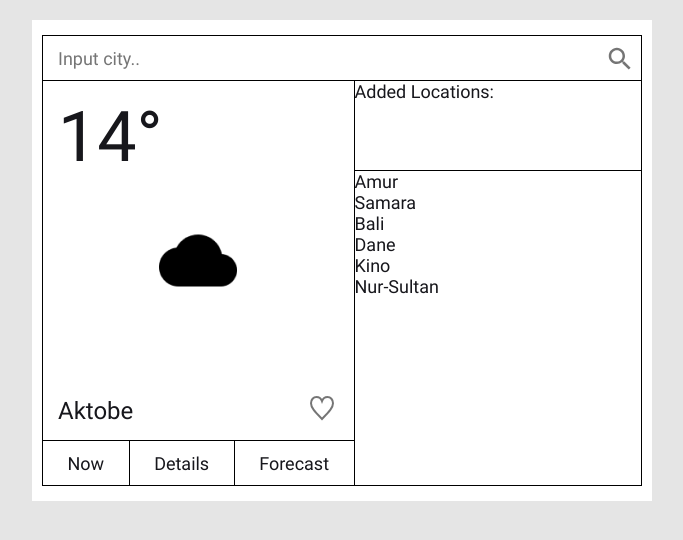
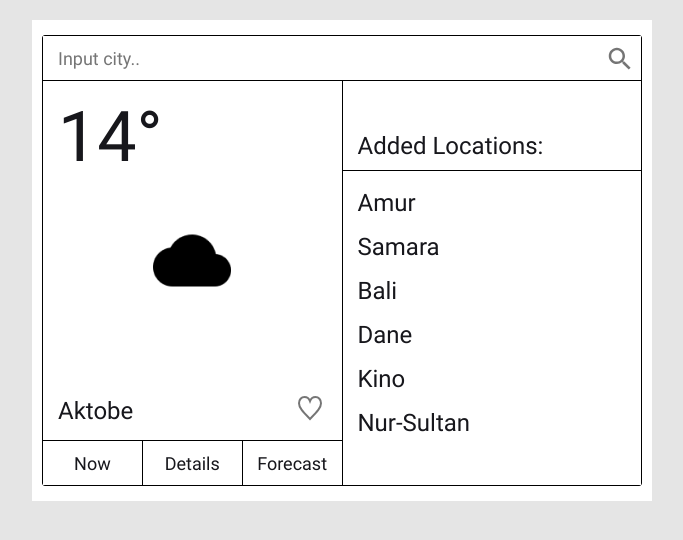
Before and after one commit to OlegKochiev/js_marafon, a website: page week7/weather_UI/app/index.html in a window 1280 px wide. Shown: the whole page, without its empty margins (298-981 px from the left). Drawn offline with Linux system fonts and the light colour scheme.

Commit message:
was readmy main template

```diff
--- a/week7/weather_UI/app/index.html
+++ b/week7/weather_UI/app/index.html
@@ -32,9 +32,11 @@
         <button class="weather-main__favourite" type="button"></button>
 
       </div>
-      <h2 class="weather__location-title">
-        Added Locations:
-      </h2>
+      <div class="weather__title-wrapper">
+        <h2 class="weather__location-title">
+          Added Locations:
+        </h2>
+      </div>
 
       <ul class="weather__location-list">
         <li class="weather__location-item">Amur</li>
--- a/week7/weather_UI/app/scss/_weather.scss
+++ b/week7/weather_UI/app/scss/_weather.scss
@@ -1,39 +1,35 @@
 .weather {
   max-width: 620px;
   width: 100%;
-  min-height: 460px;
-  height: 100%;
-  background-color: $white;
   margin: 20px auto;
   padding: 15px 10px;
+  background-color: $white;
 
   &__grid {
     display: grid;
-    height: 100%;
-    grid-template-columns: repeat(6, 1fr2);
+    grid-template-columns: repeat(6, 1fr);
     grid-template-rows: repeat(10, 1fr);
     grid-gap: 1px;
     border: 1px solid $black;
+    border-radius: 3px;
     background-color: $black;
   }
 
   &__form,
   &__main,
-  &__location-title,
+  &__title-wrapper,
   &__location-list,
   &__nav {
     background-color: $white;
   }
 
-  &__form {
+  .weather-form {
     display: flex;
     justify-content: space-between;
     align-items: stretch;
     grid-column: span 6;
     grid-row: span 1;
-  }
 
-  .weather-form {
     &__input {
       max-width: 554px;
       width: 100%;
@@ -105,19 +101,53 @@
     }
   }
 
-
-  &__location-title {
+  &__title-wrapper {
+    display: flex;
+    height: 100%;
+    padding: 10px 15px;
     grid-column: span 3;
     grid-row: span 2;
   }
 
+  &__location-title {
+    align-self: end;
+    vertical-align: bottom;
+    font-size: 24px;
+  }
+
   &__location-list {
+    padding: 10px 15px;
     grid-column: span 3;
     grid-row: span 7;
   }
 
+  &__location-item {
+    padding: 8px 0;
+    font-size: 24px;
+
+    &:last-child {
+      margin-bottom: 0;
+    }
+  }
+
   &__nav {
-    text-align: center;
-    line-height: 43px;
+    grid-column: span 1;
+    transition: background-color 0.2s;
+
+    &:hover {
+      background-color: $lite-gray;
+    }
+
+    &:focus {}
+
+    &--active,
+    &:active {
+      background-color: $black;
+      color: $white;
+
+      &:hover {
+        background-color: $black;
+      }
+    }
   }
 }
```
Also changed, not shown: week7/weather_UI/app/css/style.min.css.
